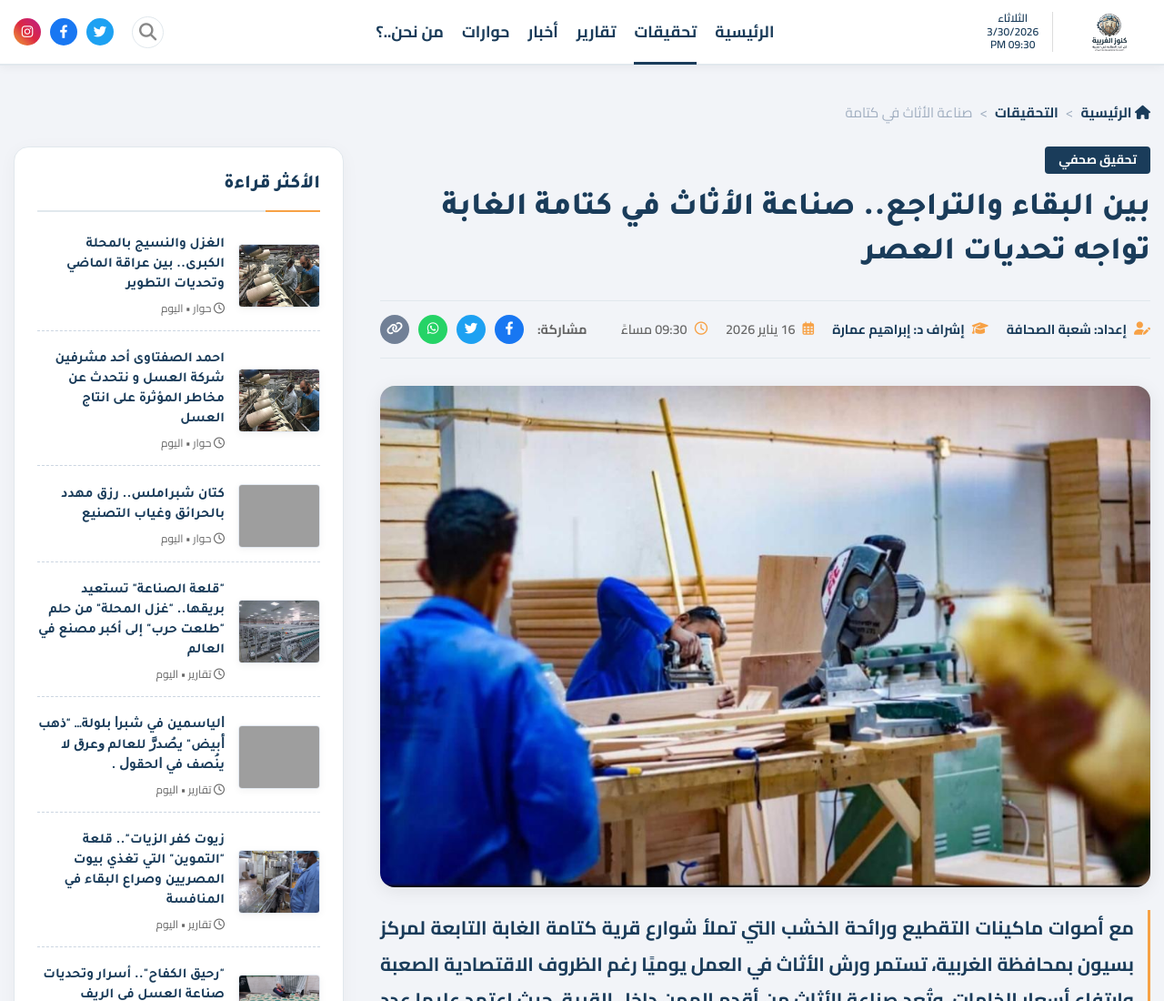
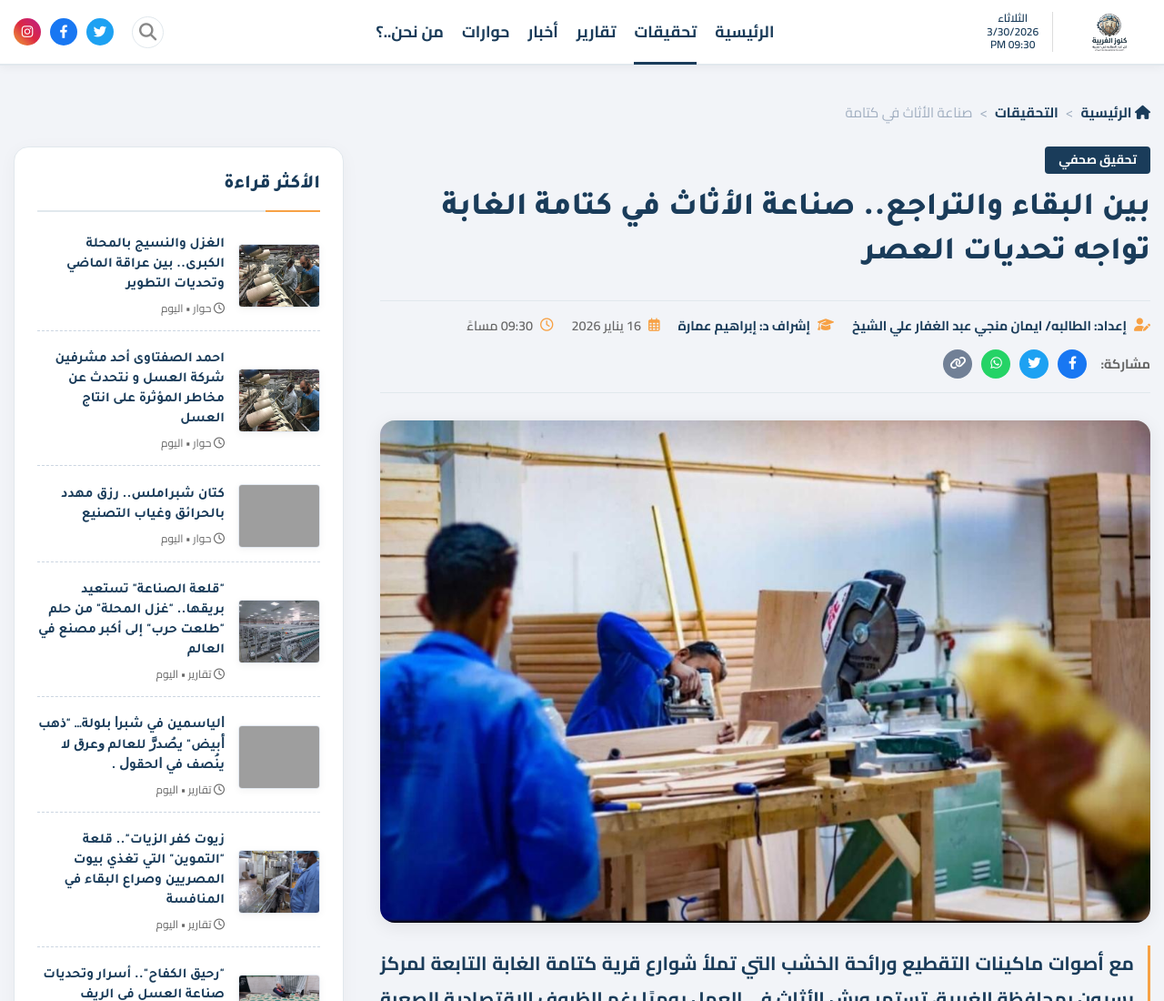
Before and after one commit to mohamedelawakey/work, a plain HTML site: page investigation_furniture.html in a window 1280 px wide. Shown: the top 1100 px of the page at 91% size. Drawn offline with Linux system fonts and the light colour scheme; grey boxes are pictures that could not be loaded.

Commit message:
Update Kotama furniture articles to Eman Monji

```diff
--- a/investigation_furniture.html
+++ b/investigation_furniture.html
@@ -40,7 +40,7 @@
               <div class="meta-info">
                 <div class="meta-item author">
                   <i class="fa-solid fa-user-pen"></i>
-                  <span>إعداد: شعبة الصحافة</span>
+                  <span>إعداد: الطالبه/ ايمان منجي عبد الغفار علي الشيخ</span>
                 </div>
                 <div class="meta-item author">
                   <i class="fa-solid fa-graduation-cap"></i>
```
Also changed, not shown: report_furniture_craft.html (+1 -1 lines).
